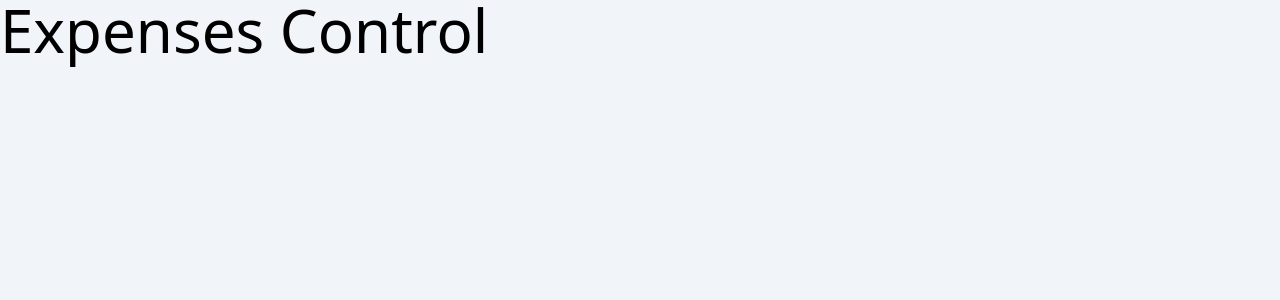
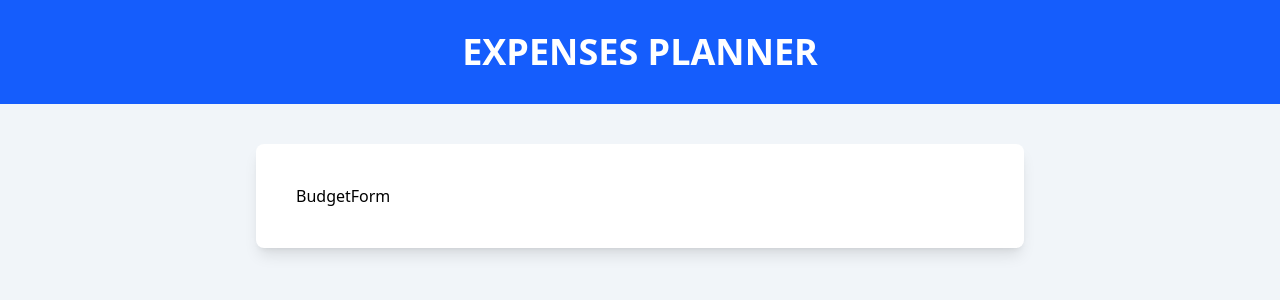
Before and after one commit to Cherry-Machado/react-ts-expense-budget-control-system, a React (Vite) app: page / in a window 1280 px wide. Shown: the top 300 px of the page. Built offline with nearby package versions, Linux system fonts and the light colour scheme.

Commit message:
Creating component BudgetForm

```diff
--- a/src/App.tsx
+++ b/src/App.tsx
@@ -1,10 +1,19 @@
+import BudgetForm from "./components/BudgetForm"
 
 
 function App() {
 
   return (
     <>
-      <h1 className="text-6xl">Expenses Control</h1>
+      <header className="bg-blue-600 py-8 max-h-72">
+        <h1 className="uppercase text-center font-black text-4xl text-white">
+          Expenses Planner
+        </h1>
+      </header>
+
+      <div className="max-w-3xl mx-auto bg-white shadow-lg rounded-lg mt-10 p-10">
+        <BudgetForm />
+      </div>
     </>
   )
 }
--- /dev/null
+++ b/src/components/BudgetForm.tsx
@@ -0,0 +1,5 @@
+export default function BudgetForm() {
+  return (
+    <div>BudgetForm</div>
+  )
+}
```
